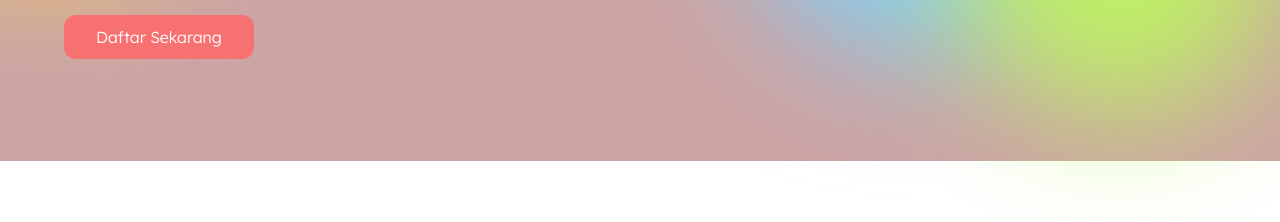
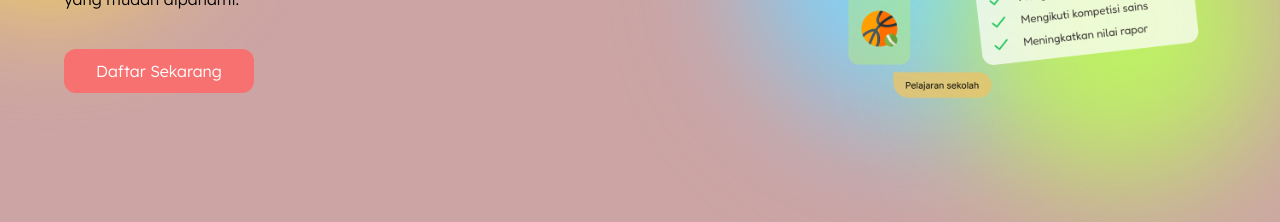
Before and after one commit to lesmissicaweb/lesmissica, a plain HTML site: page index.html in a window 1280 px wide. Shown: the part 367-589 px from the top of the page. Drawn offline with nearby package versions, Linux system fonts and the light colour scheme.

Commit message:
Update index.html

```diff
--- a/index.html
+++ b/index.html
@@ -137,7 +137,7 @@
                 Daftar Sekarang
             </a>
         </div>
-        <img src={heroImage} alt="hero" class="w-auto md:w-96" />
+        <img src="src/assets/img/hero.png" alt="hero" class="w-auto md:w-96" />
         <div class="hidden md:block absolute w-80 h-80 bg-sky-300 blur-3xl rounded-full -z-10 bottom-28 right-52"></div>
         <div class="hidden md:block absolute w-80 h-80 bg-lime-300 blur-3xl rounded-full -z-10 bottom-12 right-0"></div>
     </section>
```
